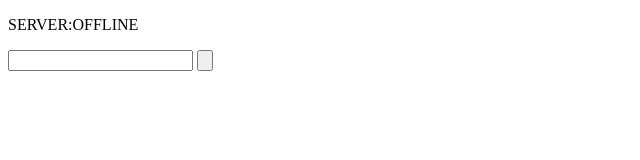
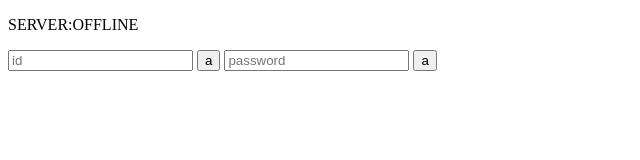
Before and after one commit to SenhorContritus/HubEsteiraIOT, a plain HTML site: page Frontend/index.html in a window 1280 px wide. Shown: the whole page, without its empty margins (0-640 px from the left). Drawn offline with nearby package versions, Linux system fonts and the light colour scheme; no server answers.

Commit message:
Adicionados inputs => id e password

```diff
--- a/Backend/Controller/getController.js
+++ b/Backend/Controller/getController.js
@@ -6,13 +6,13 @@ const router = express.Router();
 router.get("/get", async (req,res) => {
 
     res.send("SERVER:OK");
-    console.log(req.socket.remoteAddress);
+    console.log();
 
 })
 
 router.post("/post", async (req, res) =>{
     var response = await req.body;
-    console.log(response.func);
+    console.log(response);
 });
 
 
--- a/Frontend/index.html
+++ b/Frontend/index.html
@@ -7,11 +7,13 @@
 </head>
 <body>
 
-    <p id="get">
+    <p id="s-stats">
         SERVER:OFFLINE
     </p>
-    <input id="input"type="text">
-    <input type="button" onclick="submit()" value="">
+    <input id="input"type="text" placeholder="id">
+    <input type="button" onclick="submit()" value="a">
+    <input type="password" placeholder="password">
+    <input type="button" value="a">
     <script src="https://unpkg.com/axios/dist/axios.min.js"></script>
     <script src="./js/index.js"></script>
 
--- a/Frontend/js/index.js
+++ b/Frontend/js/index.js
@@ -16,8 +16,6 @@ function submit(){
 
 
 
-
-
 axios({
     method: "get",
     url: "http://localhost:8081/methods/get"
```
